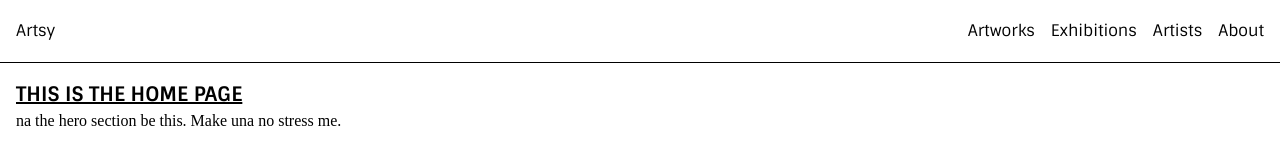
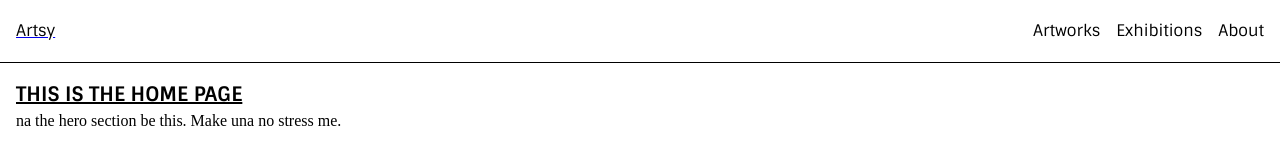
Before and after one commit to Barry-san/art-gallery, a React (Vite) app: page / in a window 1280 px wide. Shown: the top 160 px of the page. Built offline with nearby package versions, Linux system fonts and the light colour scheme.

Commit message:
removed the artist tab from nav

```diff
--- a/src/components/navigation/navigation.jsx
+++ b/src/components/navigation/navigation.jsx
@@ -4,7 +4,9 @@ import { navigation } from "../../utils/DOM/menu";
 function Navigation() {
   return (
     <nav>
-      <span className="logo">Artsy</span>
+      <Link to={"/"}>
+        <span className="logo">Artsy</span>
+      </Link>
       <button
         aria-label="navigation toggle"
         className="navToggle"
@@ -15,7 +17,7 @@ function Navigation() {
       <div className="navlinks" aria-expanded="false">
         <Link to={"/artworks"}>Artworks</Link>
         <Link to={"/exhibitions"}>Exhibitions</Link>
-        <Link to={"/artists"}>Artists</Link>
+        {/* <Link to={"/artists"}>Artists</Link> */}
         <Link to={"/about"}>About</Link>
       </div>
     </nav>
```
